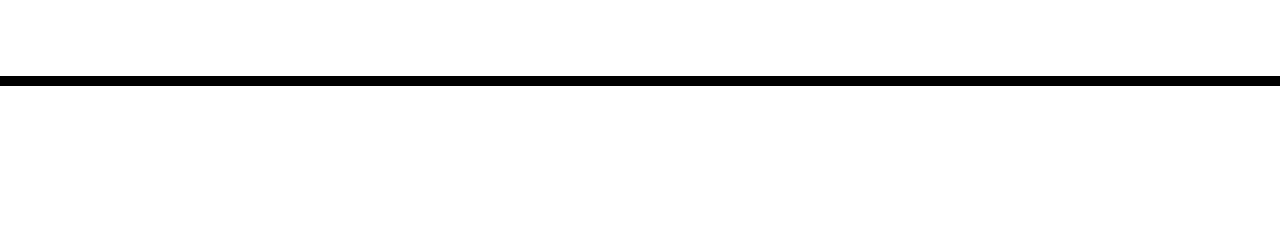
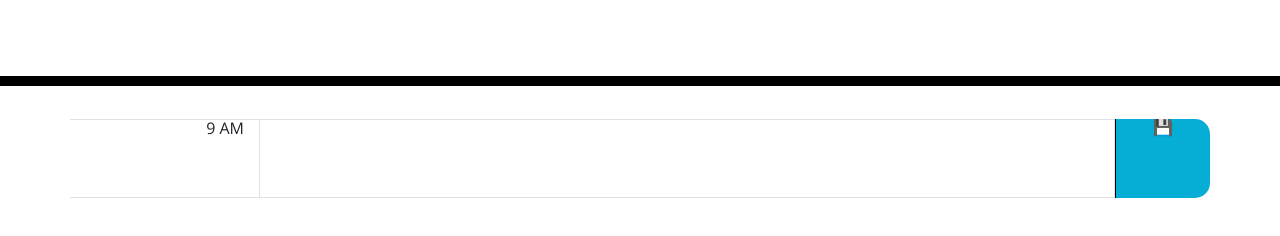
Before and after one commit to andrewbyoo/day-planner, a plain HTML site: page index.html in a window 1280 px wide. Shown: the part 182-418 px from the top of the page. Drawn offline with nearby package versions, Linux system fonts and the light colour scheme; files that its build step writes are made by us from their sources.

Commit message:
Added one row and added bootstrap and some customer classes

```diff
--- a/index.html
+++ b/index.html
@@ -1,5 +1,6 @@
 <!DOCTYPE html>
 <html lang="en">
+
 <head>
   <meta charset="UTF-8" />
   <meta name="viewport" content="width=device-width, initial-scale=1.0" />
@@ -7,7 +8,7 @@
   <link rel="stylesheet" href="https://stackpath.bootstrapcdn.com/bootstrap/4.3.1/css/bootstrap.min.css" />
   <link rel="stylesheet" href="https://use.fontawesome.com/releases/v5.8.1/css/all.css" integrity="sha384-50oBUHEmvpQ+1lW4y57PTFmhCaXp0ML5d60M1M7uH2+nqUivzIebhndOJK28anvf" crossorigin="anonymous" />
   <link href="https://fonts.googleapis.com/css?family=Open+Sans&display=swap" rel="stylesheet" />
-    <link rel="stylesheet" href="style.css" />
+  <link rel="stylesheet" href="./assets/css/style.css" />
   <title>Work Day Scheduler</title>
 </head>
 
@@ -18,10 +19,15 @@
     <p id="currentDay" class="lead"></p>
   </header>
   <div class="container">
-      <!-- Timeblocks go here -->
+    <div class="row">
+      <div class="padding5px col-2 border border-left-0 text-right">9 AM</div>
+      <div class="padding5px margin1px col-9 border border-left-0 middleColumn"></div>
+      <div class="margin1px col-1 saveBtn text-center"><span class="verticalCenter">&#x1f4be;</span></div>
+    </div>
   </div>
 
   <script src="https://cdnjs.cloudflare.com/ajax/libs/jquery/3.2.1/jquery.min.js"></script>
   <script src="https://cdnjs.cloudflare.com/ajax/libs/moment.js/2.24.0/moment.min.js"></script>
 </body>
+
 </html>
```
Lines whose indentation alone changed are shown as unchanged.
